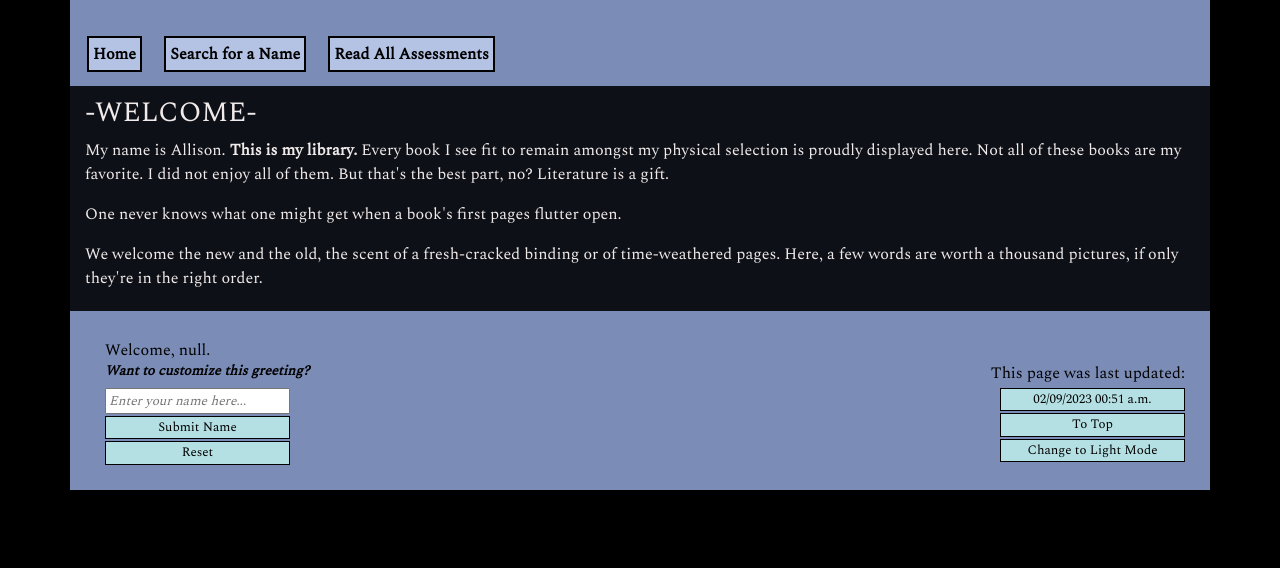
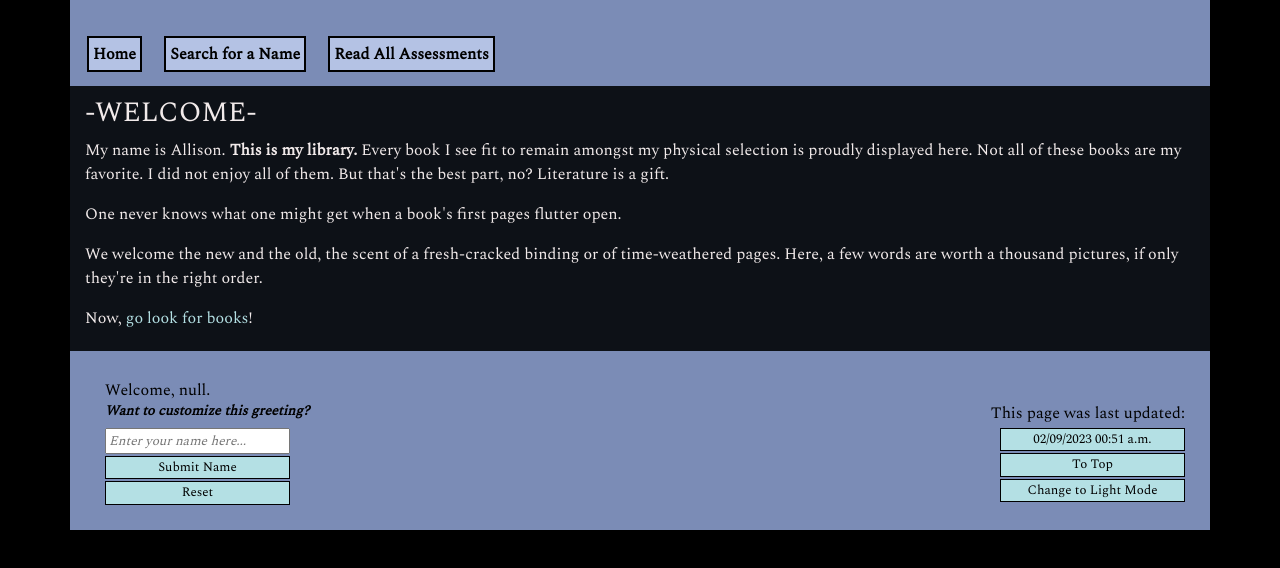
Before and after one commit to a-salami/library-exodus, a plain HTML site: page index.html in a window 1280 px wide. Shown: the part 106-674 px from the top of the page. Drawn offline with Linux system fonts and the light colour scheme.

Commit message:
prepping the index page to lead to the look for books page

```diff
--- a/index.html
+++ b/index.html
@@ -27,6 +27,7 @@
                 <p>My name is Allison. <b>This is my library.</b> Every book I see fit to remain amongst my physical selection is proudly displayed here. Not all of these books are my favorite. I did not enjoy all of them. But that's the best part, no? Literature is a gift.</p>
                 <p>One never knows what one might get when a book's first pages flutter open.</p>
                 <p>We welcome the new and the old, the scent of a fresh-cracked binding or of time-weathered pages. Here, a few words are worth a thousand pictures, if only they're in the right order.</p>
+                <p>Now, <a href = "pages/look-books.html">go look for books</a>!</p>
               </div>
             </div>
 
```
